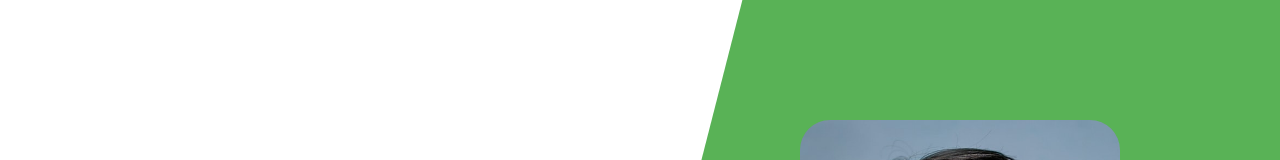
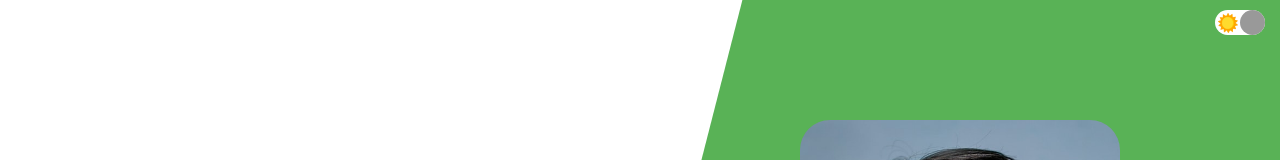
Before and after one commit to marifrahmawan/react-portofolio-design, a React (Create React App) app: page / in a window 1280 px wide. Shown: the top 160 px of the page. Built offline with nearby package versions, Linux system fonts and the light colour scheme.

Commit message:
adding dark mode

```diff
--- a/src/App.jsx
+++ b/src/App.jsx
@@ -1,17 +1,24 @@
-import React, { Fragment } from 'react';
+import React, { useContext } from 'react';
 import About from './components/about/About';
 import Contact from './components/contact/Contact';
 import Intro from './components/Intro/Intro';
 import ProductList from './components/productList/ProductList';
+import Toggle from './components/toggle/Toggle';
+
+import './app.css';
+import { ThemeContext } from './context';
 
 const App = () => {
+  const theme = useContext(ThemeContext);
+
   return (
-    <Fragment>
+    <div className={`${theme.darkMode ? 'app dark' : 'app'}`}>
+      <Toggle />
       <Intro />
       <About />
       <ProductList />
       <Contact />
-    </Fragment>
+    </div>
   );
 };
 
--- /dev/null
+++ b/src/app.css
@@ -0,0 +1,10 @@
+.app {
+  background-color: white;
+  transition: all 1s ease;
+}
+
+.app.dark {
+  background-color: rgb(54, 54, 54);
+  color: white;
+  transition: all 1s ease;
+}
--- a/src/components/Intro/intro.css
+++ b/src/components/Intro/intro.css
@@ -1,6 +1,7 @@
 .intro {
   display: flex;
   height: 100vh;
+  z-index: 1;
 }
 
 .intro-left {
@@ -72,6 +73,7 @@
 .intro-right {
   flex: 1;
   position: relative;
+  z-index: 1;
 }
 
 .right-image-wrapper {
@@ -97,7 +99,6 @@
   position: absolute;
   bottom: 60px;
   left: 90px;
-  z-index: -1;
   background-color: rgb(36, 36, 36);
 }
 
@@ -107,6 +108,7 @@
   max-width: 100%;
   border-radius: 30px;
   overflow: hidden;
+  z-index: -1;
 }
 
 .me-image {
--- a/src/components/about/About.jsx
+++ b/src/components/about/About.jsx
@@ -2,6 +2,7 @@ import React from 'react';
 
 import Award from '../../img/award.png';
 import Hobby from '../../img/hobby.jpeg';
+
 import './about.css';
 
 const About = () => {
@@ -10,7 +11,7 @@ const About = () => {
       <div className="about-left">
         <div className="about-card bg"></div>
         <div className="about-card">
-          <img src={Hobby} alt="" className="about-image" />
+          <img src={Hobby} alt="" className="about-image"></img>
         </div>
       </div>
       <div className="about-right">
--- a/src/components/about/about.css
+++ b/src/components/about/about.css
@@ -2,6 +2,7 @@
   height: 100vh;
   display: flex;
   align-items: center;
+  z-index: 1;
 }
 
 .about-left {
@@ -11,21 +12,22 @@
   align-items: center;
   position: relative;
   height: 100%;
+  z-index: 1;
 }
 
-.about-card {
-  background-color: red;
-  width: 50%;
-  height: 70vh;
-  border-radius: 30px;
-  overflow: hidden;
-}
 .about-card.bg {
   position: absolute;
   z-index: -1;
   bottom: 60px;
   left: 90px;
   background-color: rgb(36, 36, 36);
+}
+
+.about-card {
+  width: 50%;
+  height: 70vh;
+  border-radius: 30px;
+  overflow: hidden;
 }
 
 .about-image {
@@ -39,6 +41,7 @@
   width: 100%;
   height: 100%;
   position: relative;
+  z-index: 1;
 }
 
 .about-right-bg {
--- a/src/components/contact/Contact.jsx
+++ b/src/components/contact/Contact.jsx
@@ -1,5 +1,7 @@
-import React, { useRef, useState } from 'react';
+import React, { useContext, useRef, useState } from 'react';
 import emailjs from '@emailjs/browser';
+
+import { ThemeContext } from '../../context';
 
 import Phone from '../../img/phone.png';
 import Address from '../../img/address.png';
@@ -7,6 +9,7 @@ import Email from '../../img/email.png';
 import './contact.css';
 
 const Contact = () => {
+  const theme = useContext(ThemeContext);
   const form = useRef();
   const [userData, setUserData] = useState({
     user_name: '',
@@ -78,6 +81,7 @@ const Contact = () => {
 
           <form ref={form} onSubmit={submitHandler}>
             <input
+              className={`${theme.darkMode ? 'dark' : ''}`}
               type="text"
               placeholder="Name"
               name="user_name"
@@ -85,6 +89,7 @@ const Contact = () => {
               value={userData.user_name}
             />
             <input
+              className={`${theme.darkMode ? 'dark' : ''}`}
               type="text"
               placeholder="Subject"
               name="user_subject"
@@ -92,6 +97,7 @@ const Contact = () => {
               onChange={handleChange}
             />
             <input
+              className={`${theme.darkMode ? 'dark' : ''}`}
               type="text"
               placeholder="Email"
               name="user_email"
@@ -99,6 +105,7 @@ const Contact = () => {
               onChange={handleChange}
             />
             <textarea
+              className={`${theme.darkMode ? 'dark' : ''}`}
               name="message"
               placeholder="Message"
               rows="10"
--- a/src/components/contact/contact.css
+++ b/src/components/contact/contact.css
@@ -2,6 +2,7 @@
   height: 100vh;
   max-width: 100vw;
   position: relative;
+  z-index: 1;
 }
 
 .contact-bg {
@@ -12,7 +13,6 @@
   top: 0;
   left: 0;
   background-color: #59b256;
-  z-index: -1;
 }
 
 .contact-wrapper {
@@ -24,6 +24,7 @@
 
 .contact-left {
   flex: 1;
+  z-index: 1;
 }
 
 .contact-title {
@@ -64,6 +65,19 @@ input {
   margin: 10px 0px;
   font-size: 14px;
   padding-left: 10px;
+  transition: all 1s ease;
+}
+
+input.dark {
+  background-color: rgb(54, 54, 54);
+  color: white;
+  border-bottom: 1px solid white;
+  transition: all 1s ease;
+}
+
+input.dark::placeholder {
+  color: white;
+  transition: all 1s ease;
 }
 
 textarea {
@@ -73,6 +87,19 @@ textarea {
   margin: 10px 0px;
   font-size: 14px;
   padding-left: 10px;
+  transition: all 1s ease;
+}
+
+textarea.dark {
+  background-color: rgb(54, 54, 54);
+  color: white;
+  border-bottom: 1px solid white;
+  transition: all 1s ease;
+}
+
+textarea.dark::placeholder {
+  color: white;
+  transition: all 1s ease;
 }
 
 button {
--- /dev/null
+++ b/src/components/toggle/Toggle.jsx
@@ -0,0 +1,27 @@
+import React, { useContext } from 'react';
+
+import { ThemeContext } from '../../context';
+
+import Sun from '../../img/sun.png';
+import Moon from '../../img/moon.png';
+import './toggle.css';
+
+const Toggle = () => {
+  const themeCtx = useContext(ThemeContext);
+
+  const onChangeTheme = () => {
+    themeCtx.themeHandler();
+  };
+
+  return (
+    <div className="toggle" onClick={onChangeTheme}>
+      <img src={Sun} alt="" className="toggle-icon" />
+      <img src={Moon} alt="" className="toggle-icon" />
+      <div
+        className={`toggle-button ${themeCtx.darkMode ? 'dark' : 'light'}`}
+      ></div>
+    </div>
+  );
+};
+
+export default Toggle;
--- /dev/null
+++ b/src/components/toggle/toggle.css
@@ -0,0 +1,35 @@
+.toggle {
+  width: 50px;
+  height: 25px;
+  border-radius: 20px;
+  background-color: white;
+  position: fixed;
+  top: 10px;
+  right: 15px;
+  display: flex;
+  align-items: center;
+  justify-content: space-around;
+  cursor: pointer;
+  z-index: 99;
+}
+
+.toggle-icon {
+  width: 20px;
+  height: 20px;
+}
+
+.toggle-button {
+  width: 25px;
+  height: 25px;
+  border-radius: 50%;
+  background-color: #999999;
+  position: absolute;
+}
+
+.toggle-button.dark {
+  left: 0;
+}
+
+.toggle-button.light {
+  right: 0;
+}
--- /dev/null
+++ b/src/context.js
@@ -0,0 +1,38 @@
+import { createContext, useReducer } from 'react';
+
+const ThemeContext = createContext({
+  darkMode: false,
+  themeHandler: () => {},
+});
+
+const INITIAL_STATE = { darkMode: false };
+
+const ThemeReducer = (state, action) => {
+  switch (action.type) {
+    case 'TOGGLE':
+      return { darkMode: !state.darkMode };
+    default:
+      return state;
+  }
+};
+
+const ThemeProvider = (props) => {
+  const [stateTheme, dispatchTheme] = useReducer(ThemeReducer, INITIAL_STATE);
+
+  const themeHandler = () => {
+    dispatchTheme({ type: 'TOGGLE' });
+  };
+
+  const state = {
+    darkMode: stateTheme.darkMode,
+    themeHandler: themeHandler,
+  };
+
+  return (
+    <ThemeContext.Provider value={state}>
+      {props.children}
+    </ThemeContext.Provider>
+  );
+};
+
+export { ThemeContext, ThemeProvider };
--- a/src/index.js
+++ b/src/index.js
@@ -1,10 +1,13 @@
 import React from 'react';
 import ReactDOM from 'react-dom';
 import App from './App';
+import { ThemeProvider } from './context';
 
 ReactDOM.render(
   <React.StrictMode>
-    <App />
+    <ThemeProvider>
+      <App />
+    </ThemeProvider>
   </React.StrictMode>,
   document.getElementById('root')
 );
```
Also changed, not shown: src/img/moon.png (added), src/img/sun.png (added).
